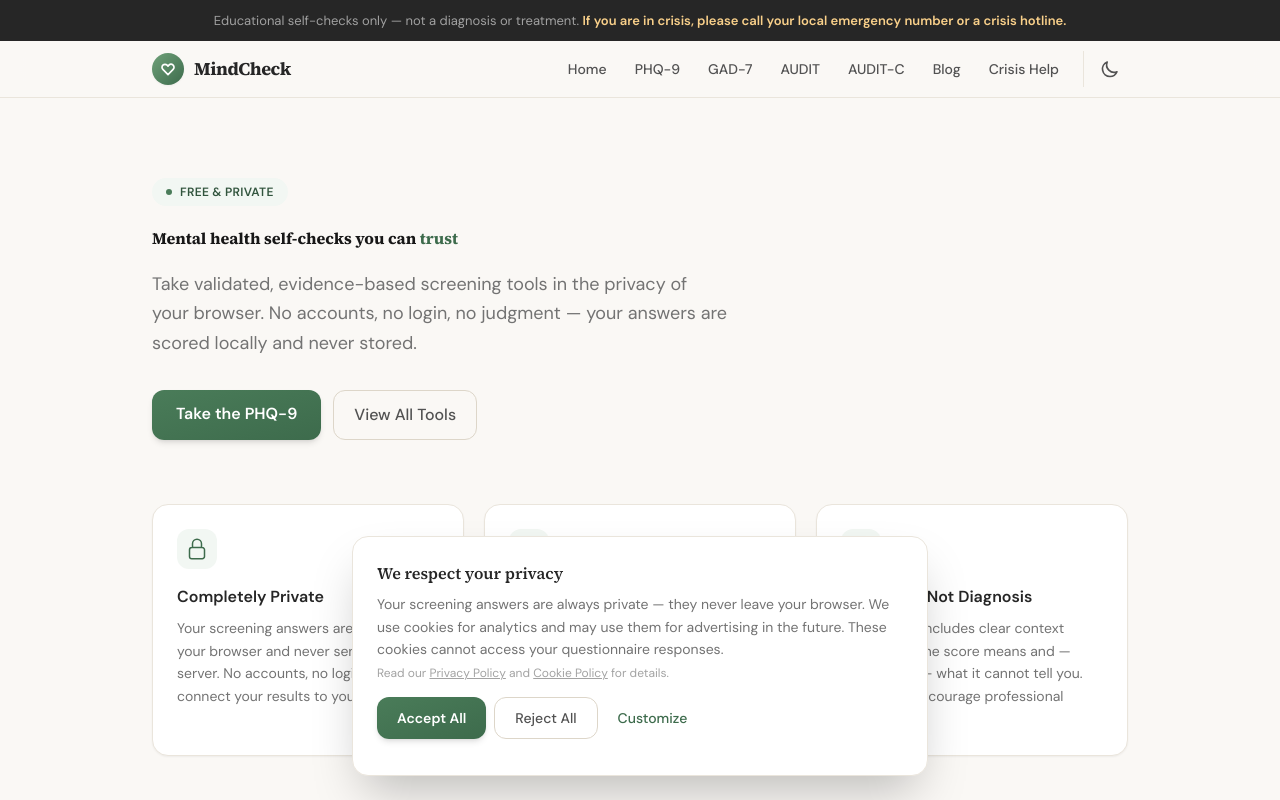
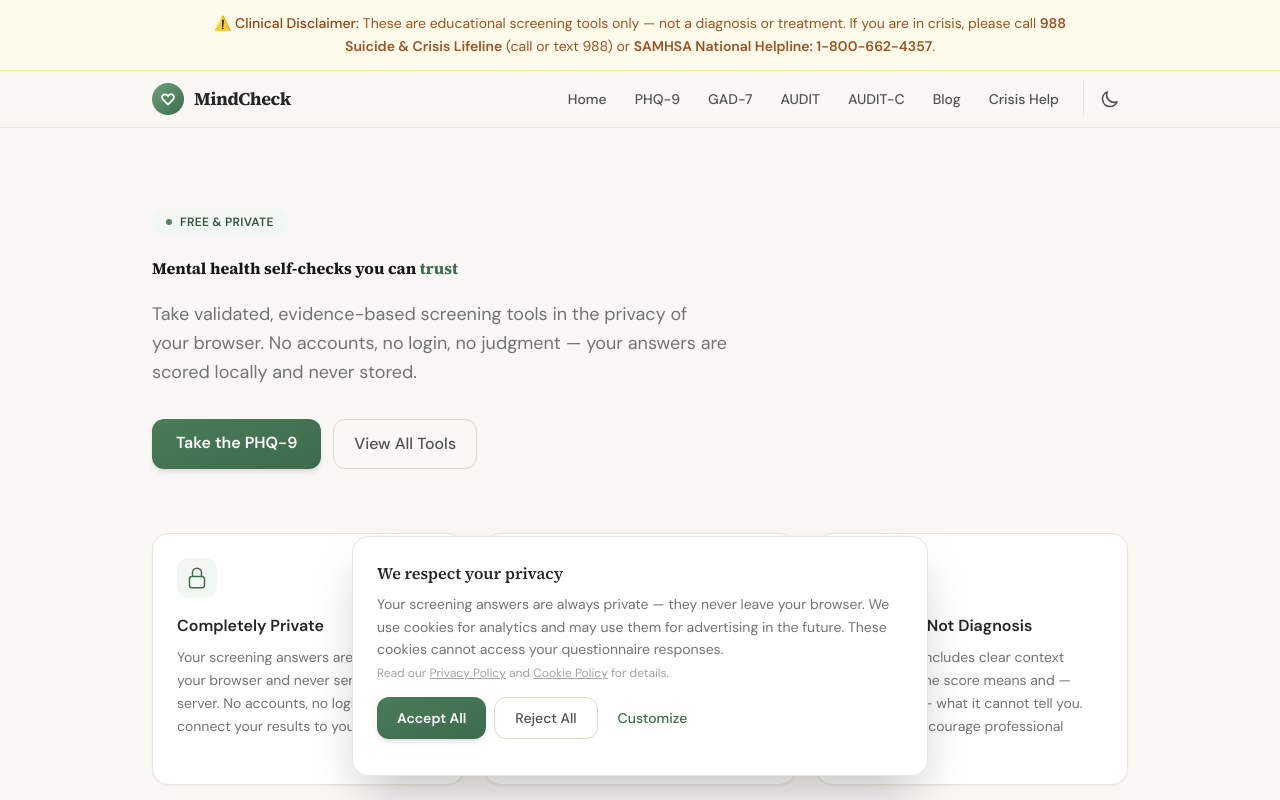
Before and after one commit to raiderj77/mhsud, a Next.js app: page / in a window 1280 px wide. Shown: the top 800 px of the page. Built offline with nearby package versions, Linux system fonts and the light colour scheme.

Commit message:
fix: Add SAMHSA/988 crisis resources to all pages
- Update CrisisBanner to include 988 and SAMHSA helplines prominently
- Add crisis resources section to Footer with both helplines
- Ensure compliance with clinical disclaimer requirements
- Use amber styling for visibility and urgency

```diff
--- a/src/components/CrisisBanner.tsx
+++ b/src/components/CrisisBanner.tsx
@@ -2,12 +2,17 @@ export function CrisisBanner() {
   return (
     <div
       role="alert"
-      className="bg-neutral-800 dark:bg-neutral-900 text-neutral-300 text-center text-[13px] leading-relaxed px-4 py-2.5"
+      className="bg-amber-50 dark:bg-amber-950 border-b border-amber-200 dark:border-amber-800 text-amber-800 dark:text-amber-200 text-center text-sm leading-relaxed px-4 py-3"
     >
-      <span className="opacity-70">Educational self-checks only — not a diagnosis or treatment.</span>{" "}
-      <span className="font-semibold text-warm-300">
-        If you are in crisis, please call your local emergency number or a crisis hotline.
-      </span>
+      <div className="max-w-4xl mx-auto">
+        <span className="font-medium">⚠️ Clinical Disclaimer:</span>{" "}
+        <span className="opacity-90">
+          These are educational screening tools only — not a diagnosis or treatment.
+          If you are in crisis, please call{" "}
+          <strong className="font-semibold">988 Suicide & Crisis Lifeline</strong> (call or text 988) or{" "}
+          <strong className="font-semibold">SAMHSA National Helpline: 1-800-662-4357</strong>.
+        </span>
+      </div>
     </div>
   );
 }
--- a/src/components/Footer.tsx
+++ b/src/components/Footer.tsx
@@ -66,6 +66,36 @@ export function Footer() {
           </div>
         </div>
 
+        {/* Crisis Resources */}
+        <div className="border-t border-amber-200 dark:border-amber-800 pt-6 mb-6">
+          <h4 className="text-xs font-semibold uppercase tracking-wider text-amber-600 dark:text-amber-400 mb-3 text-center">
+            Crisis Resources
+          </h4>
+          <div className="grid grid-cols-1 md:grid-cols-2 gap-4 max-w-2xl mx-auto">
+            <div className="text-center p-3 bg-amber-50 dark:bg-amber-900/30 rounded-lg">
+              <p className="text-sm font-medium text-amber-800 dark:text-amber-200">
+                988 Suicide & Crisis Lifeline
+              </p>
+              <p className="text-xs text-amber-600 dark:text-amber-300">
+                Call or text 988 • 24/7 free & confidential support
+              </p>
+            </div>
+            <div className="text-center p-3 bg-amber-50 dark:bg-amber-900/30 rounded-lg">
+              <p className="text-sm font-medium text-amber-800 dark:text-amber-200">
+                SAMHSA National Helpline
+              </p>
+              <p className="text-xs text-amber-600 dark:text-amber-300">
+                1-800-662-4357 • Treatment referral & information
+              </p>
+            </div>
+          </div>
+          <p className="text-xs text-amber-600 dark:text-amber-400 text-center mt-3">
+            <Link href="/crisis-resources" className="hover:text-amber-800 dark:hover:text-amber-200 underline">
+              View all crisis resources and international helplines →
+            </Link>
+          </p>
+        </div>
+
         {/* Bottom */}
         <div className="border-t border-sand-200 dark:border-neutral-800 pt-6">
           <p className="text-xs text-neutral-400 dark:text-neutral-500 leading-relaxed text-center max-w-2xl mx-auto">
```
